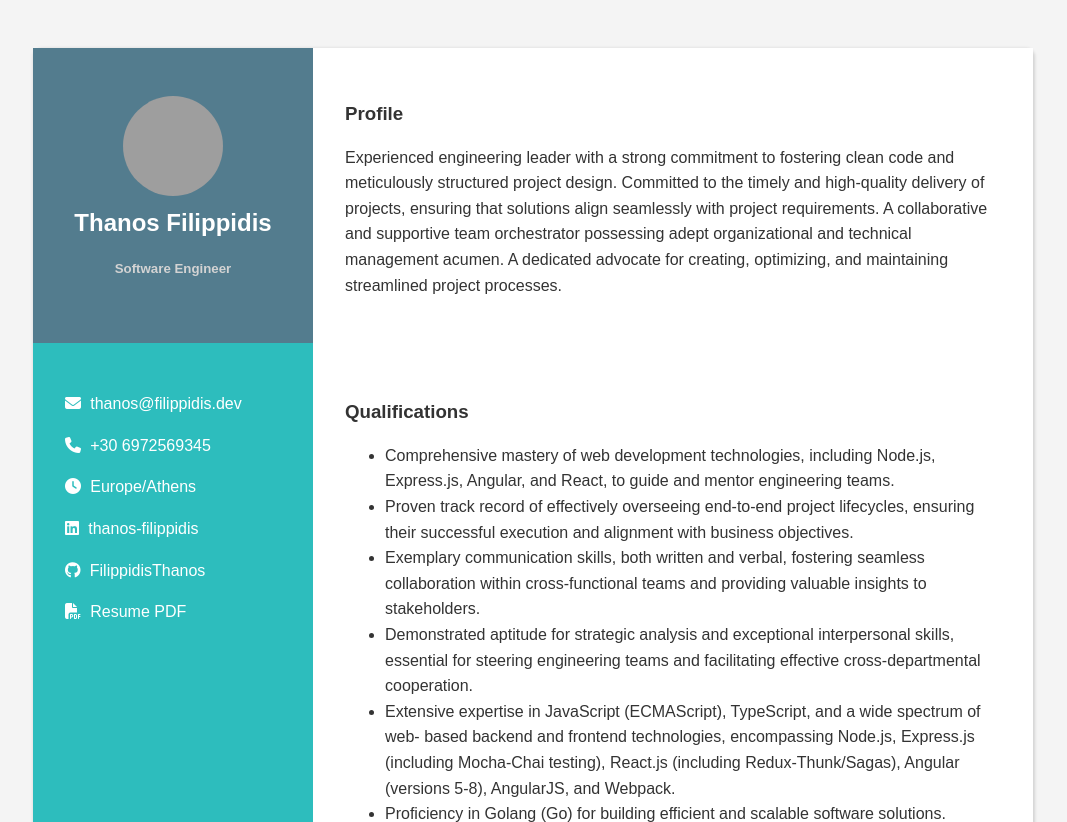
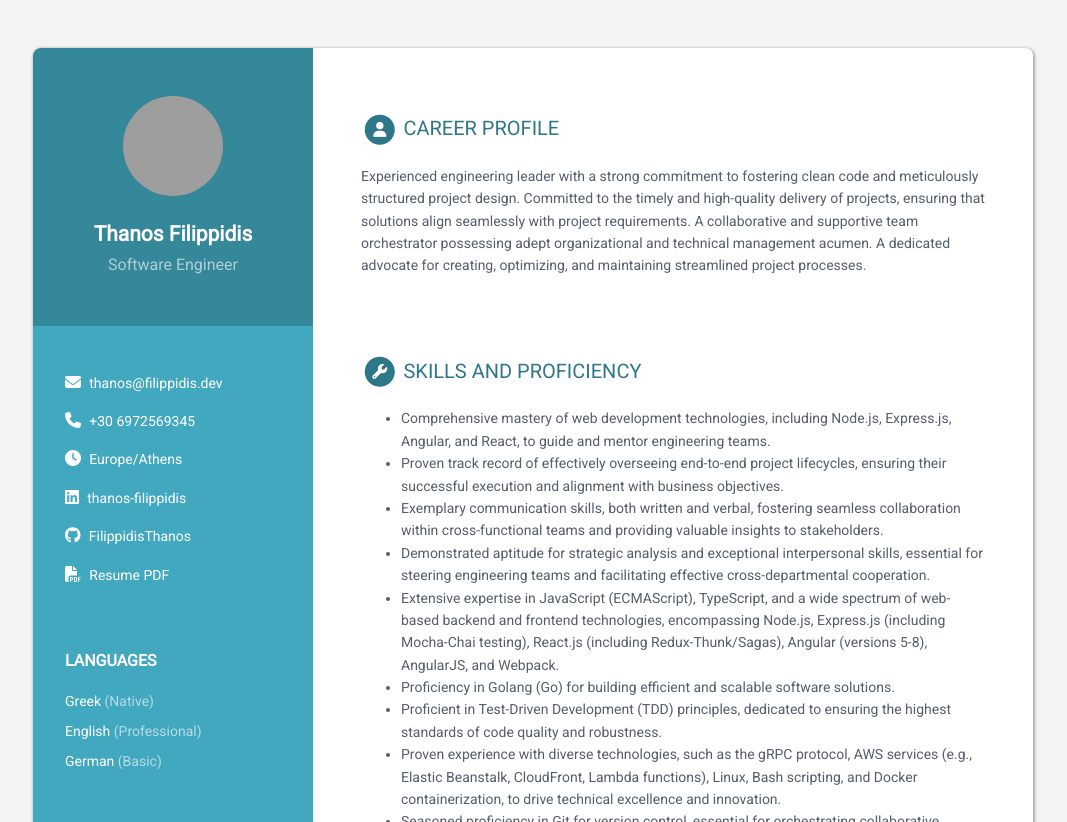
Before and after one commit to thanos-fil/thanosfil.github.io, a plain HTML site: page index.html in a window 1280 px wide. Shown: the top 822 px of the page, without its empty margins (107-1174 px from the left). Drawn offline with Linux system fonts and the light colour scheme; grey boxes are pictures that could not be loaded.

Commit message:
WIP: Some more progress

```diff
--- a/index.html
+++ b/index.html
@@ -7,6 +7,9 @@
   <title>Thanos Filippidis - Software Engineer</title>
   <link rel="stylesheet" href="style.css">
   <link rel="stylesheet" href="https://cdnjs.cloudflare.com/ajax/libs/font-awesome/6.5.1/css/all.min.css" integrity="sha512-DTOQO9RWCH3ppGqcWaEA1BIZOC6xxalwEsw9c2QQeAIftl+Vegovlnee1c9QX4TctnWMn13TZye+giMm8e2LwA==" crossorigin="anonymous" referrerpolicy="no-referrer" />
+  <link rel="preconnect" href="https://fonts.googleapis.com">
+  <link rel="preconnect" href="https://fonts.gstatic.com" crossorigin>
+  <link href="https://fonts.googleapis.com/css2?family=Roboto&display=swap" rel="stylesheet">
 </head>
 
 <body>
@@ -38,17 +41,47 @@
             <a href="http://www.africau.edu/images/default/sample.pdf" target="_blank">Resume PDF</a>
           </li>
         </ul>
+
+        <div class="languages-list">
+          <h4>Languages</h4>
+            <ul>
+              <li>
+                Greek
+                <span class="lang-details">(Native)</span>
+              </li>
+              <li>
+                English
+                <span class="lang-details">(Professional)</span>
+              </li>
+              <li>
+                German
+                <span class="lang-details">(Basic)</span>
+              </li>
+            </ul>
+        </div>
       </div>
     </div>
     <div class="main-body">
-      <section id="profile">
-        <h3>Profile</h3>
+      <section class="profile">
+        <h2 class="section-title">
+          <span class="fa-stack fa-xs">
+          <i class="fas fa-circle fa-stack-2x"></i>
+          <i class="fas fa-user fa-stack-1x fa-inverse"></i>
+          </span>
+          Career Profile
+        </h2>
         <p>Experienced engineering leader with a strong commitment to fostering clean code and meticulously structured project design. Committed to the timely and high-quality delivery of projects, ensuring that solutions align seamlessly with project requirements. A collaborative and supportive team orchestrator possessing adept organizational and technical management acumen. A dedicated advocate for creating, optimizing, and maintaining streamlined project processes.
         </p>
         <!-- Add your profile summary here -->
       </section>
-      <section id="qualifications">
-        <h3>Qualifications</h3>
+      <section class="qualifications">
+        <h2 class="section-title">
+          <span class="fa-stack fa-xs">
+            <i class="fas fa-circle fa-stack-2x"></i>
+            <i class="fas fa-wrench fa-stack-1x fa-inverse"></i>
+          </span>
+          Skills and Proficiency
+        </h2>
         <!-- List your qualifications here -->
         <ul>
           <li>Comprehensive mastery of web development technologies, including Node.js, Express.js, Angular, and React, to guide and mentor engineering teams.</li>
@@ -67,8 +100,14 @@
           <li>Highly proficient in project management using Agile methodologies, leveraging tools like JIRA and Trello boards to optimize workflow processes and team productivity.</li>
       </ul>
       </section>
-      <section id="experience">
-        <h3>Work Experience</h3>
+      <section class="experience">
+        <h2 class="section-title">
+        <span class="fa-stack fa-xs">
+          <i class="fas fa-circle fa-stack-2x"></i>
+          <i class="fas fa-briefcase fa-stack-1x fa-inverse"></i>
+        </span>
+          Work Experience
+        </h2>
         <ul>
           <li>
             In Computer Science
@@ -79,11 +118,17 @@
         </ul>
         <!-- Detail your work experience here -->
       </section>
-      <section id="education">
-        <h3>Education</h3>
+      <section class="education">
+        <h2 class="section-title">
+          <span class="fa-stack fa-xs">
+            <i class="fas fa-circle fa-stack-2x"></i>
+            <i class="fas fa-graduation-cap fa-stack-1x fa-inverse"></i>
+          </span>
+          Education
+        </h2>
         <!-- Add your educational background here -->
       </section>
-      <section id="languages">
+      <section class="languages">
         <h3>Language Skills</h3>
         <!-- List your language skills here -->
       </section>
--- a/style.css
+++ b/style.css
@@ -1,11 +1,12 @@
   /* General body styling */
   body {
-    font-family: Arial, sans-serif;
+    font-family: roboto, sans-serif;
     margin: 0;
     padding: 0;
     line-height: 1.6;
-    color: #333;
+    color: #545e6c;
     background-color: #f4f4f4;
+    font-size: 14px;
     display: flex;
     flex-flow: row wrap;
     justify-content: center;
@@ -15,7 +16,7 @@
     display: flex;
     flex-flow: row;
     border-radius: 0.5rem;
-    box-shadow: 1px 1px 3px 1px lightgray;
+    box-shadow: 1px 1px 3px 1px darkgray;
     margin: 3rem;
     max-width: 1000px;
   }
@@ -23,23 +24,29 @@
   .sidebar {
     width: 20%;
     min-width: 280px;
-    background: #2DBDBD;
+    background: #42a8c0;
+    border-top-left-radius: 0.5rem;
+    border-bottom-left-radius: 0.5rem;
   }
 
   .sidebar .sidebar-upper {
-    background: #537C8E;
+    background: rgba(0,0,0,.2);
     color: #fff;
     padding: 3rem 0.5rem;
     text-align: center;
+    border-top-left-radius: 0.5rem;
   }
 
   .sidebar .sidebar-upper h2 {
-    margin: 0;
+    margin: 1rem 0 0;
   }
 
   .sidebar .sidebar-upper h5 {
-    margin: 1rem;
-    color: lightgrey;
+    color: rgba(255,255,255,.6);
+    font-size: 16px;
+    font-weight: 400;
+    margin-top: 0;
+    margin-bottom: 0;
   }
 
   .sidebar .sidebar-upper .sidebar-avatar {
@@ -52,6 +59,7 @@
   .sidebar .sidebar-lower {
     padding: 1rem;
     color: #fff;
+    border-bottom-left-radius: 0.5rem;
   }
   .sidebar .sidebar-lower .contact-list {
     list-style: none;
@@ -70,12 +78,46 @@
     margin-right: 0.3rem;
   }
 
+  .sidebar .sidebar-lower .languages-list {
+    list-style: none;
+    padding: 1rem;
+  }
+
+  .sidebar .sidebar-lower .languages-list .lang-details{
+    color: rgba(255,255,255,.6);
+  }
+
+  .sidebar .sidebar-lower h4 {
+    margin-bottom: 1rem;
+    text-transform: uppercase;
+    font-size: 16px;
+    font-weight: 700;
+    margin-top: 0;
+  }
+
+  .sidebar .sidebar-lower ul {
+    list-style: none;
+    padding: 0;
+  }
+
+  .sidebar .sidebar-lower ul li {
+    margin-bottom: 0.5rem;
+  }
+
   .main-body {
     width: 80%;
     display: flex;
     flex-flow: column;
     align-items: center;
     max-width: 800px;
+    border-top-right-radius: 0.5rem;
+    border-bottom-right-radius: 0.5rem;
+    padding-top: 2rem;
+    background: #fff;
+  }
+
+  .main-body .profile {
+    border-top-right-radius: 0.5rem;
   }
 
   /* Header styling */
@@ -98,8 +140,18 @@
   /* Section styling */
   section {
     max-width: 800px;
-    padding: 2rem;
     background: #fff;
+    padding: 2rem 3rem;
+  }
+
+  section .section-title {
+    text-transform: uppercase;
+    font-size: 20px;
+    font-weight: 500;
+    color: #2d7788;
+    position: relative;
+    margin-top: 0;
+    margin-bottom: 20px;
   }
 
   /* Section header styling */
```
